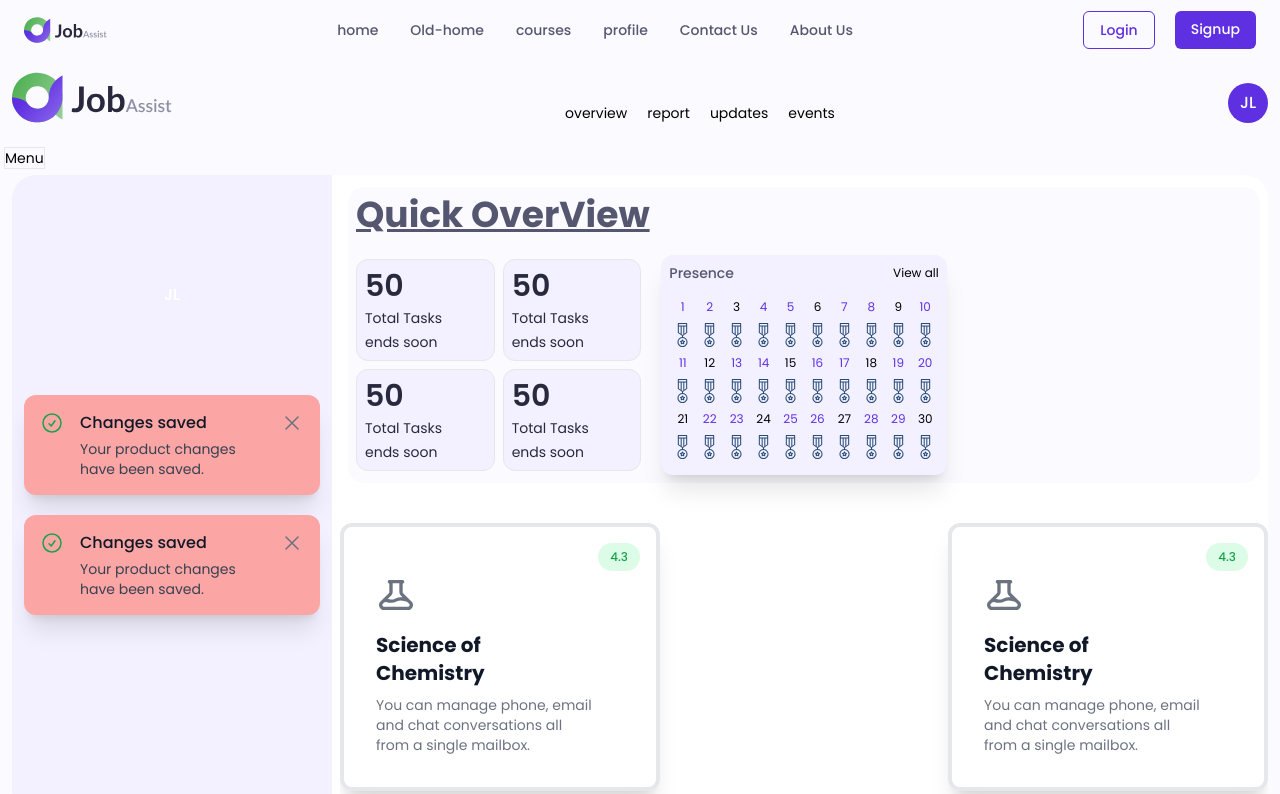
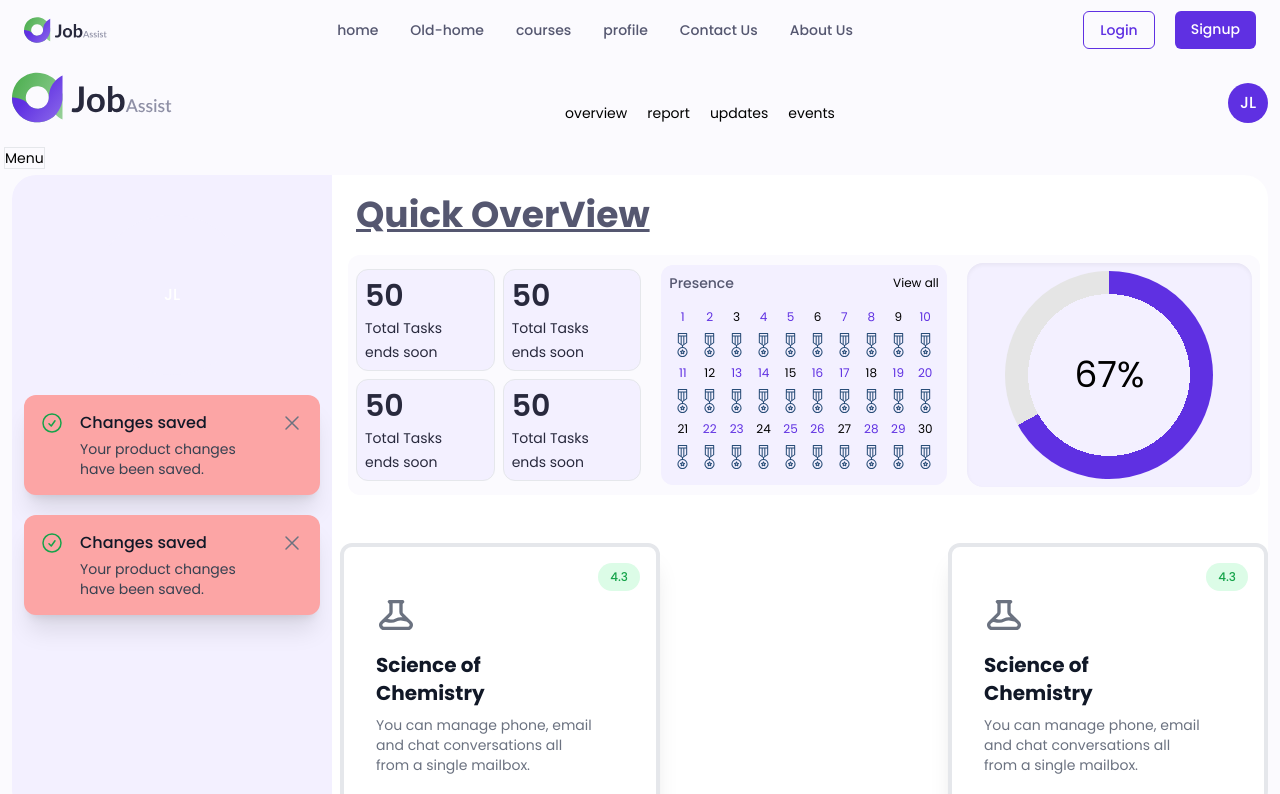
Before and after one commit to hammas-19/knowgistic, a Nuxt app: page /userDashboard/1 in a window 1280 px wide. Shown: the top 794 px of the page. Built offline with nearby package versions, Linux system fonts and the light colour scheme.

Commit message:
style: Designed user Dashboard Progress bar

```diff
--- /dev/null
+++ b/components/user/progressBar.vue
@@ -0,0 +1,56 @@
+<style scoped>
+@keyframes progress {
+    0% {
+        --percentage: 0;
+    }
+
+    100% {
+        --percentage: var(--value);
+    }
+}
+
+@property --percentage {
+    syntax: "<number>";
+    inherits: true;
+    initial-value: 0;
+}
+
+[role="progressbar"] {
+    --percentage: var(--value);
+    --primary: #5F30E2;
+    --secondary: #e5e5e5;
+    /* --size: 180px; */
+    animation: progress 2s 0.5s forwards;
+    width: var(--size);
+    aspect-ratio: 1;
+    border-radius: 50%;
+    position: relative;
+    overflow: hidden;
+    display: grid;
+    place-items: center;
+}
+
+[role="progressbar"]::before {
+    content: "";
+    position: absolute;
+    top: 0;
+    left: 0;
+    width: 100%;
+    height: 100%;
+    background: conic-gradient(var(--primary) calc(var(--percentage) * 1%),
+            var(--secondary) 0);
+    mask: radial-gradient(white 55%, transparent 0);
+    mask-mode: alpha;
+    -webkit-mask: radial-gradient(#0000 55%, #000 0);
+    -webkit-mask-mode: alpha;
+}
+
+[role="progressbar"]::after {
+    counter-reset: percentage var(--value);
+    content: counter(percentage) "%";
+}
+
+</style>
+<template>
+        <div role="progressbar" aria-valuenow="67" aria-valuemin="0" aria-valuemax="100" style="--value: 67" class="max-h-52 text-4xl"></div>
+</template>
--- a/pages/userDashboard/[slug].vue
+++ b/pages/userDashboard/[slug].vue
@@ -66,10 +66,10 @@
                 <div class="flex flex-wrap gap-10  max-h-[calc(100vh-160px)] overflow-y-scroll window py-3 w-full">
 
                     <!-- Quick OverView -->
-                    <div class="p-2 w-full bg-selago mx-2 rounded-2xl">
+                    <div class="p-2 w-full ">
 
-                        <h1 class="text-4xl text-comet pb-5 font-bold underline">Quick OverView</h1>
-                        <div class="grid grid-cols-3 gap-5 items-center">
+                        <h1 class="text-4xl mx-2 text-comet pb-5 font-bold underline">Quick OverView</h1>
+                        <div class="grid grid-cols-3 p-2 gap-5 items-center bg-selago rounded-xl">
 
                             <div class="">
                                 <UserStats />
@@ -77,7 +77,7 @@
 
                             <!-- calender -->
                             <div
-                                class="flex flex-col md:gap-4 gap-[2px] justify-between items-center rounded-xl p-2 bg-whiteLilac shadow-xl ">
+                                class="flex flex-col md:gap-4 gap-[2px] justify-between items-center rounded-xl p-2 bg-whiteLilac max-h-60">
 
                                 <div class="flex justify-between w-full items-center">
                                     <h1 class="text-comet text-sm font-medium">Presence</h1>
@@ -94,6 +94,9 @@
                                     </span>
                                 </div>
 
+                            </div>
+                            <div class="p-2 shadow-inner rounded-2xl bg-whiteLilac h-fit ">
+                                <UserProgressBar class="w-full mx-auto"/>
                             </div>
 
                         </div>
```
